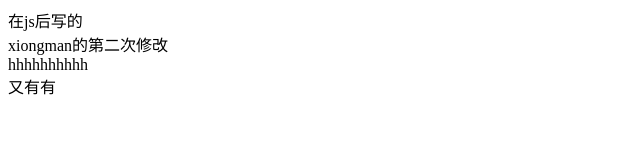
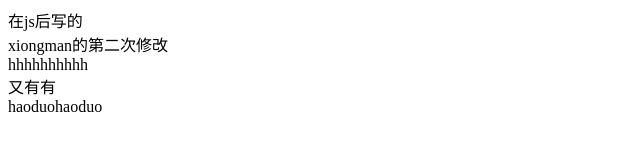
Before and after one commit to xima0814/ximaCode, a plain HTML site: page src/src2/index.html in a window 1280 px wide. Shown: the full height of the page, 0-640 px from the left. Drawn offline with Linux system fonts and the light colour scheme.

Commit message:
有一次

```diff
--- a/src/src2/index.html
+++ b/src/src2/index.html
@@ -17,5 +17,8 @@
     <div>
       又有有
     </div>
+    <div>
+      haoduohaoduo
+    </div>
   </body>
 </html>
```
